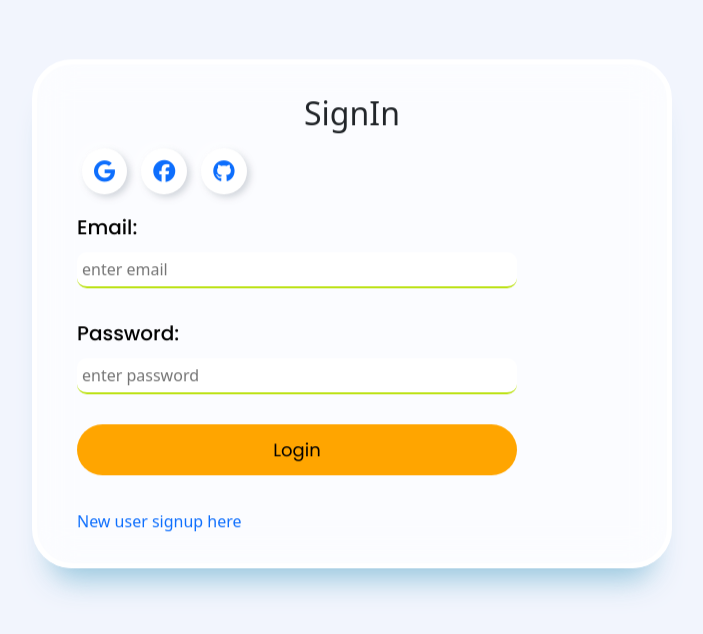
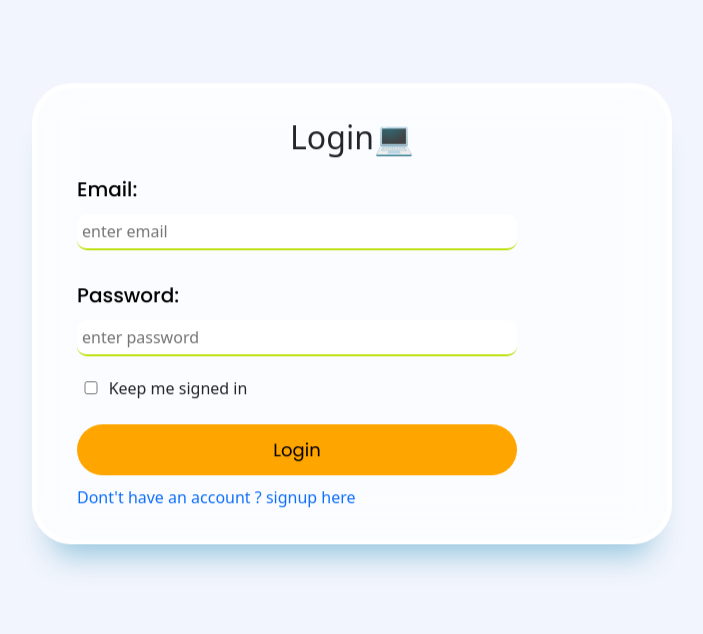
Before and after one commit to Mdsamir92/crud, a React (Create React App) app: page / in a window 1280 px wide. Shown: the part 126-760 px from the top of the page, without its empty margins (288-991 px from the left). Built offline with nearby package versions, Linux system fonts and the light colour scheme.

Commit message:
Update Login.js

```diff
--- a/src/components/login/Login.js
+++ b/src/components/login/Login.js
@@ -4,9 +4,8 @@ import { useNavigate, Link } from 'react-router-dom';
 import axios from "axios"
 import { toast } from "react-toastify"
 
+
 function LoginForm() {
-
-
 
   const [email, setEmail] = useState("");
   const [password, setPassword] = useState("");
@@ -16,10 +15,11 @@ function LoginForm() {
 
   const handleSubmit = async (e) => {
     e.preventDefault();
+
+
     try {
       const res = await axios.post("https://login-register-form-go9w.onrender.com/login",
         { email, password },)
-
 
       if (res.data) {
         localStorage.setItem('token', res.data.token);
@@ -40,32 +40,33 @@ function LoginForm() {
 
     }
 
-
   }
 
 
   return (
-    <div className='form-container'>
-      <h2>SignIn</h2>
+    <div className='form-container '>
+      <h2>Login💻</h2>
 
-      <div class="social-icons">
-        <a href="#" ><i class="fa-brands fa-google"></i> </a>
-        <a href="#" ><i class="fa-brands fa-facebook"></i> </a>
-        <a href="#" ><i class="fa-brands fa-github"></i> </a>
+{/*
+      <div className="social-icons">
+        <a href="#" ><i className="fa-brands fa-google"></i> </a>
+        <a href="#" ><i className="fa-brands fa-facebook"></i> </a>
+        <a href="#" ><i className="fa-brands fa-github"></i> </a>
+      </div> */}
 
-      </div>
       <form>
         <label>Email:</label> <br />
-        <input type="text" value={email} required placeholder="enter email" onChange={(e) => setEmail(e.target.value)} />
+        <input type="text" value={email} required  placeholder="enter email" onChange={(e) => setEmail(e.target.value)} />
         <br />
         <label>Password:</label> <br />
         <input type="password" value={password} required placeholder="enter password" onChange={(e) => setPassword(e.target.value)} />
         <br />
+        <input class="checkbox" type="checkbox" required /> Keep me signed in
         <button type="submit" onClick={handleSubmit} className='login-btn'>Login</button>
 
       </form>
-      <br />
-      <Link to="/signup">New user signup here</Link>
+
+      <Link to="/signup">Dont't have an account ? signup here</Link>
     </div>
   );
 }
```
